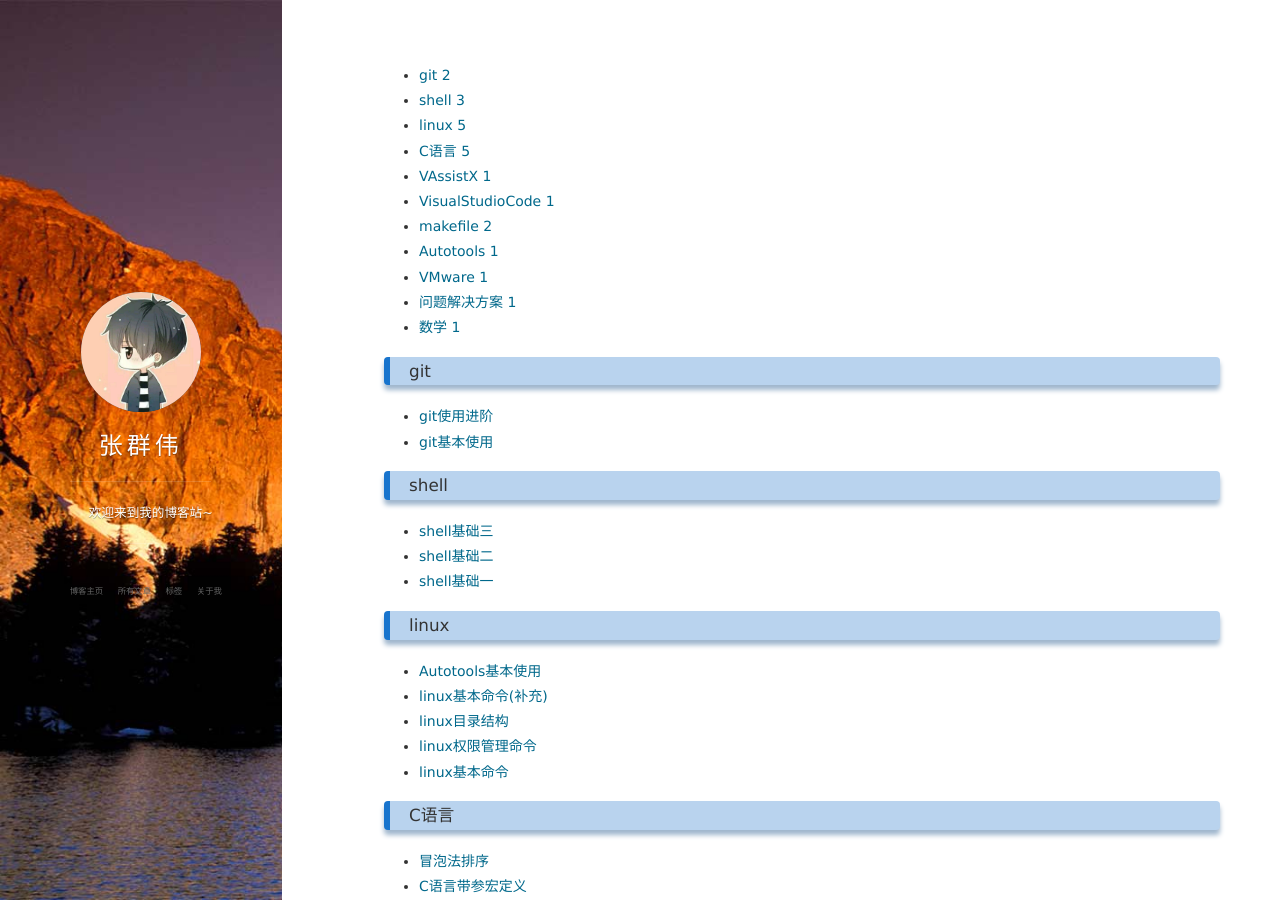
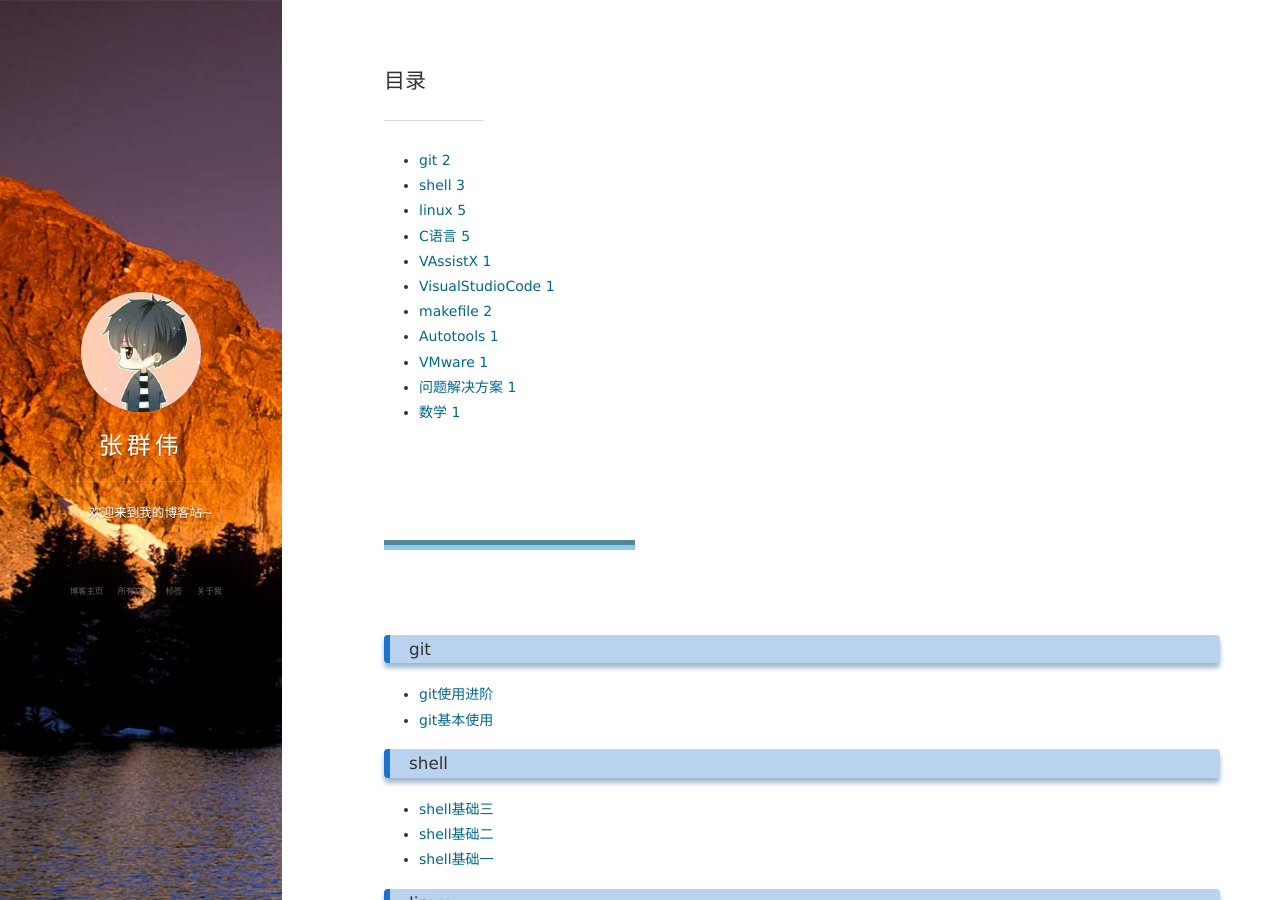
Before and after one commit to syhleo/zhangqunwei.github.io, a Jekyll site: the page built from tags.html, in a window 1280 px wide and 900 px high. Built offline with Jekyll 4.4.1, drawn with Linux system fonts in a browser that asks for light colours; nearby versions of some CDN libraries; comment, search, counter and statistics services are not loaded.

Commit message:
update tags.html

```diff
--- a/tags.html
+++ b/tags.html
@@ -5,11 +5,21 @@ header: 根据快速导航到相应的文章
 group: navigation
 ---
 {% include JB/setup %}
-
+<h2>目录</h2>
+<hr style="width:100px">
 <ul class="tag_box inline">
   {% assign tags_list = site.tags %}
   {% include JB/tags_list %}
 </ul>
+<br>
+<br>
+<br>
+<br>
+<br>
+<hr style="height:10px;border:none;border-top:10px groove skyblue;" />
+<br>
+<br>
+<br>
 
 <div class = "card">
 {% for tag in site.tags %}
```
